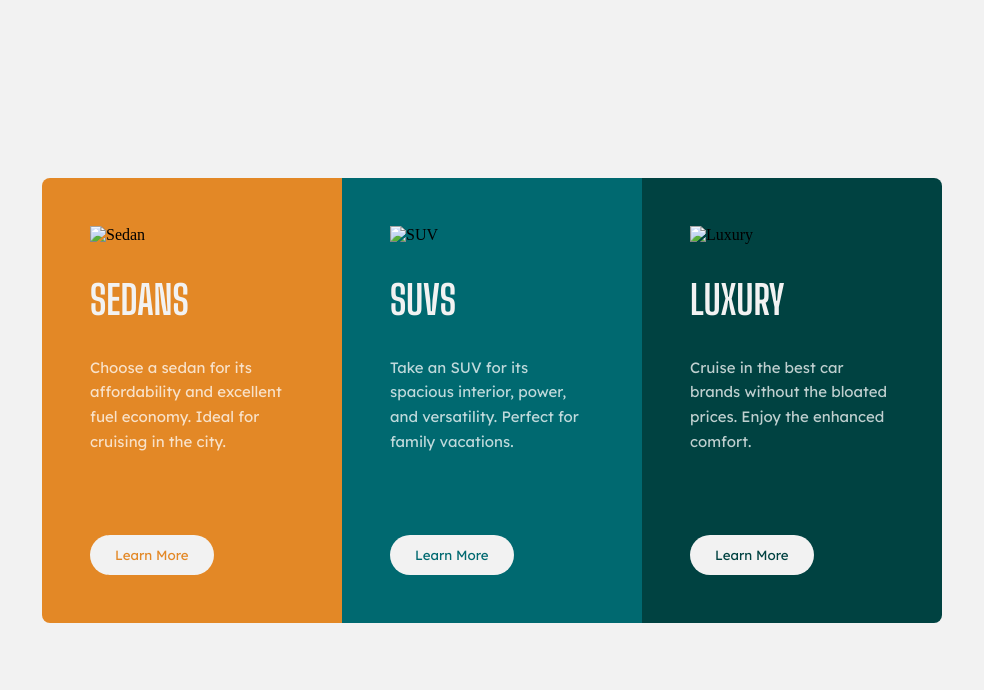
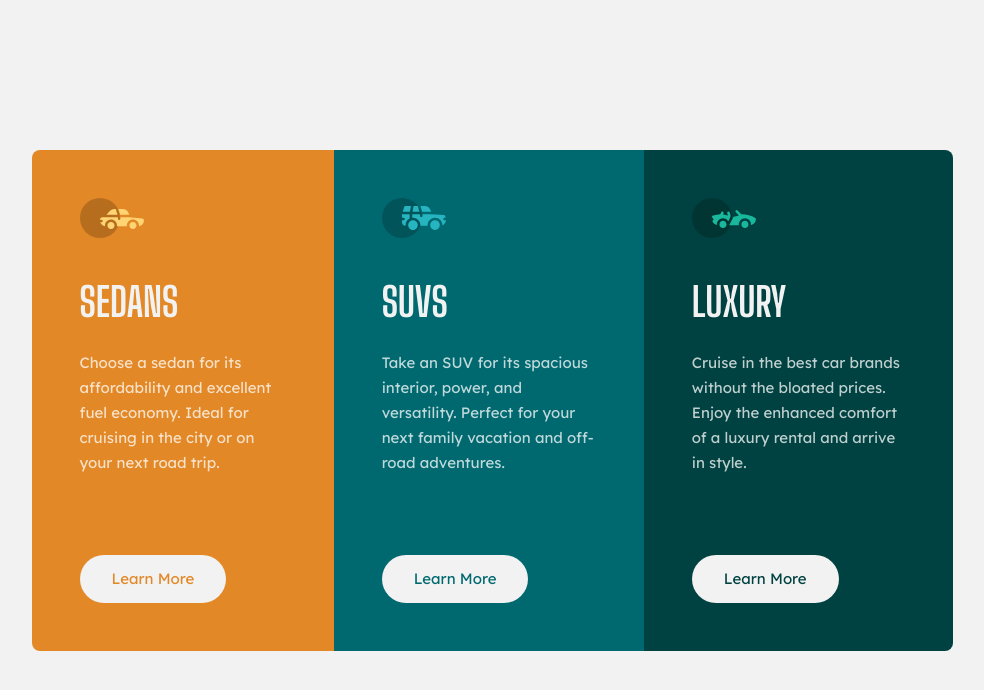
Before and after one commit to ZirHaakim/day5-column-preview-card, a plain HTML site: page index.html in a window 1280 px wide. Shown: the whole page, without its empty margins (148-1132 px from the left). Drawn offline with Linux system fonts and the light colour scheme.

Commit message:
Add files via upload

```diff
--- a/index.html
+++ b/index.html
@@ -8,38 +8,51 @@
       href="https://fonts.googleapis.com/css2?family=Lexend+Deca&family=Big+Shoulders+Display:wght@700&display=swap"
       rel="stylesheet"
     />
+    <link rel="stylesheet" href="reset.css" />
     <link rel="stylesheet" href="style.css" />
   </head>
   <body>
     <main class="card-container">
       <section class="card sedan">
-        <img src="./images/icon-sedans.svg" alt="Sedan" />
+        <img class="card__img" src="./images/icon-sedans.svg" alt="Sedan" />
+        <article class="text-container">
+          <section class="desc">
             <h1 class="text-preset-1">SEDANS</h1>
             <p class="text-preset-2">
-          Choose a sedan for its affordability and excellent fuel economy. Ideal
-          for cruising in the city.
+              Choose a sedan for its affordability and excellent fuel economy.
+              Ideal for cruising in the city or on your next road trip.
             </p>
-        <button class="btn">Learn More</button>
+          </section>
+          <button class="text-preset-2 btn">Learn More</button>
+        </article>
       </section>
 
       <section class="card suv">
-        <img src="./images/icon-suvs.svg" alt="SUV" />
+        <img class="card__img" src="./images/icon-suvs.svg" alt="SUV" />
+        <article class="text-container">
+          <section class="desc">
             <h1 class="text-preset-1">SUVS</h1>
             <p class="text-preset-2">
-          Take an SUV for its spacious interior, power, and versatility. Perfect
-          for family vacations.
+              Take an SUV for its spacious interior, power, and versatility.
+              Perfect for your next family vacation and off-road adventures.
             </p>
-        <button class="btn">Learn More</button>
+          </section>
+          <button class="text-preset-2 btn">Learn More</button>
+        </article>
       </section>
 
       <section class="card luxury">
-        <img src="./images/icon-luxury.svg" alt="Luxury" />
+        <img class="card__img" src="./images/icon-luxury.svg" alt="Luxury" />
+        <article class="text-container">
+          <section class="desc">
             <h1 class="text-preset-1">LUXURY</h1>
             <p class="text-preset-2">
-          Cruise in the best car brands without the bloated prices. Enjoy the
-          enhanced comfort.
+              Cruise in the best car brands without the bloated prices. Enjoy
+              the enhanced comfort of a luxury rental and arrive in style.
             </p>
-        <button class="btn">Learn More</button>
+          </section>
+          <button class="text-preset-2 btn">Learn More</button>
+        </article>
       </section>
     </main>
   </body>
--- a/style.css
+++ b/style.css
@@ -22,16 +22,15 @@
   font-size: var(--space-40);
   line-height: 120%;
   color: var(--White);
-  margin: var(--space-32) 0;
 }
 
 .text-preset-2 {
   font-family: "Lexend Deca", sans-serif;
   font-weight: 400;
   font-size: var(--space-15);
-  line-height: 165%;
+  line-height: 25px;
+  letter-spacing: 0;
   color: var(--Transparent-White);
-  margin-bottom: var(--space-80);
 }
 
 * {
@@ -51,17 +50,33 @@ body {
 
 .card-container {
   display: flex;
-
+  flex-direction: column;
+  width: 327px;
   border-radius: var(--space-8);
   overflow: hidden;
 }
 
 .card {
-  width: 300px;
   padding: var(--space-48);
   display: flex;
   flex-direction: column;
-  align-items: flex-start;
+  gap: var(--space-40);
+}
+
+.card__img {
+  align-self: flex-start;
+}
+
+.text-container {
+  display: flex;
+  flex-direction: column;
+  gap: var(--space-80);
+}
+
+.desc {
+  display: flex;
+  flex-direction: column;
+  gap: var(--space-24);
 }
 
 .sedan {
@@ -77,10 +92,11 @@ body {
 .btn {
   background-color: var(--White);
   border: none;
-  padding: 12px 25px;
+  padding: 8px 32px;
   border-radius: 25px;
-
+  height: 48px;
   font-family: "Lexend Deca", sans-serif;
+  cursor: pointer;
 }
 
 .sedan .btn {
@@ -92,3 +108,26 @@ body {
 .luxury .btn {
   color: var(--Green-950);
 }
+
+.btn:hover {
+  color: var(--White);
+  background-color: transparent;
+  border: 2px solid var(--White);
+  transform: all 0.1s ease;
+}
+@media (min-width: 768px) {
+  .card-container {
+    width: 600px;
+  }
+  .btn {
+    align-self: flex-start;
+  }
+}
+
+@media (min-width: 1024px) {
+  .card-container {
+    width: 921px;
+    display: flex;
+    flex-direction: row;
+  }
+}
```
Also changed, not shown: design/active-states.jpg (added), design/desktop-design.jpg (added), design/mobile-design.jpg (added), images/favicon-32x32.png (added), images/icon-luxury.svg (added), images/icon-sedans.svg (added), images/icon-suvs.svg (added). Lines whose indentation alone changed are shown as unchanged.
